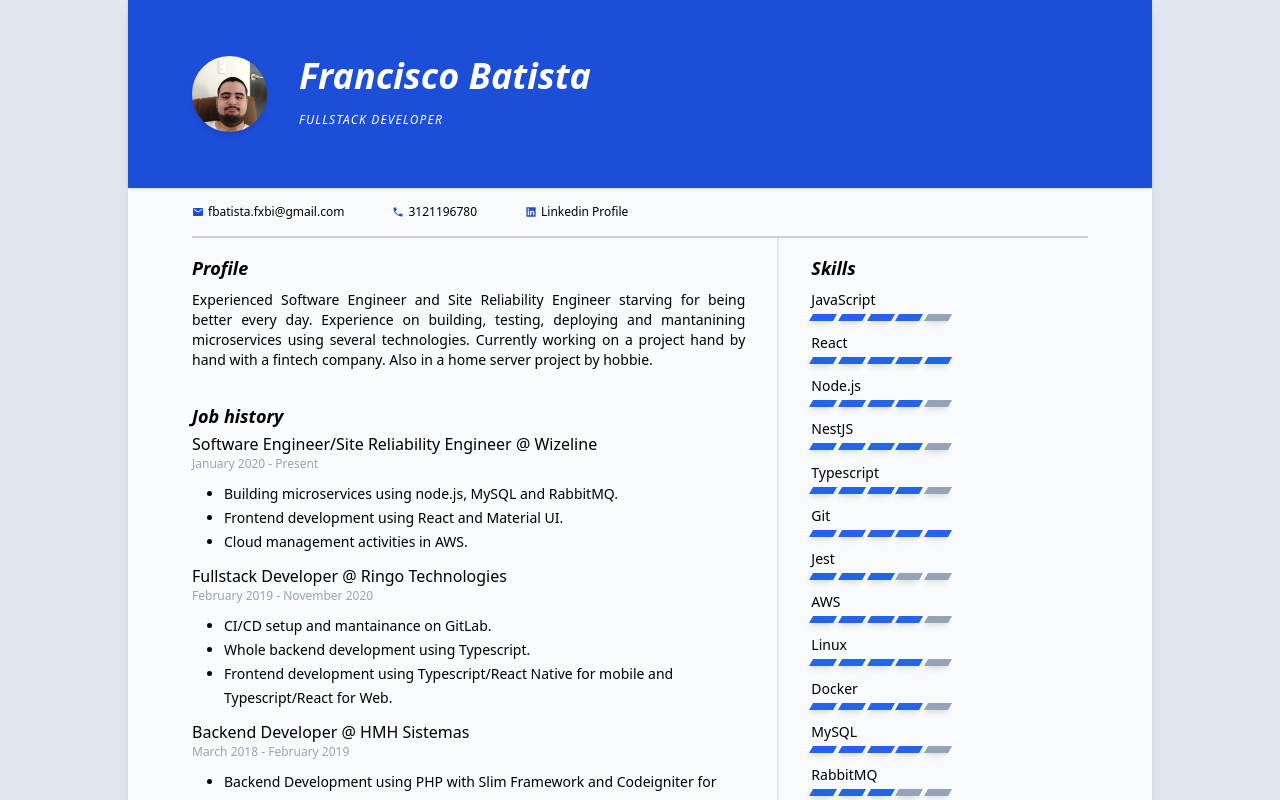
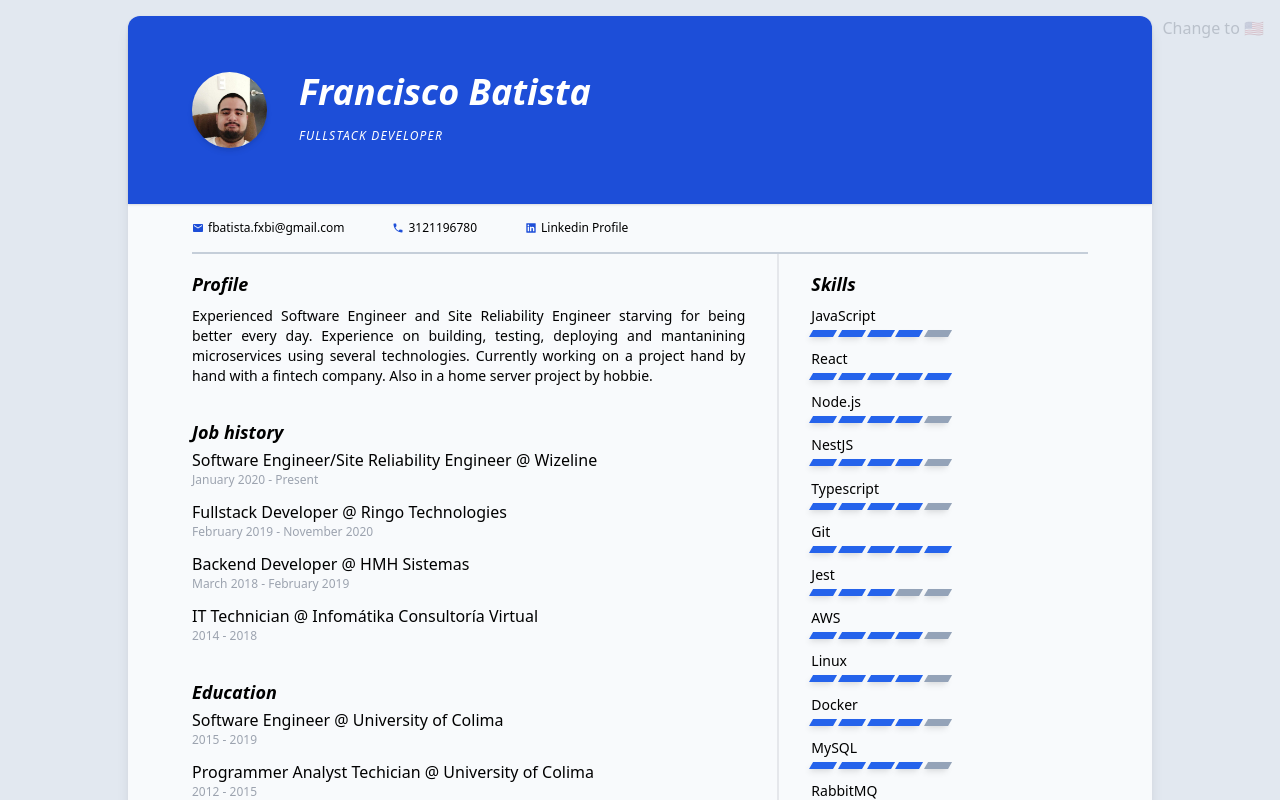
Before and after one commit to pacobatistadev/react.resume, a React (Vite) app: page / in a window 1280 px wide. Shown: the top 800 px of the page. Built offline with nearby package versions, Linux system fonts and the light colour scheme.

Commit message:
feat: implemented spanish translations

```diff
--- a/index.html
+++ b/index.html
@@ -4,7 +4,7 @@
     <meta charset="UTF-8" />
     <link rel="icon" type="image/svg+xml" href="/src/favicon.svg" />
     <meta name="viewport" content="width=device-width, initial-scale=1.0" />
-    <title>Vite App</title>
+    <title>Francisco's Resume</title>
   </head>
   <body>
     <div id="root"></div>
--- a/src/App.tsx
+++ b/src/App.tsx
@@ -13,6 +13,7 @@ import Header from "./components/Header";
 import Contact from "./components/Contact";
 import personalData from "./data/personalData";
 import profile from "./assets/profile.jpg";
+import LanguageSelector from "./components/LanguageSelector";
 
 function App() {
   const { t, i18n } = useTranslation();
@@ -22,9 +23,12 @@ function App() {
   };
 
   return (
-    <div>
-      <div className=" bg-slate-50 container mx-auto max-w-5xl shadow-lg min-h-screen">
-        <header className="bg-blue-700 px-16 py-14 flex flex-row shadow">
+    <div className="py-4">
+      <div className="fixed right-0 flex flex-col mr-4">
+        <LanguageSelector />
+      </div>
+      <div className=" bg-slate-50 container mx-auto max-w-5xl shadow-lg min-h-screen rounded-xl">
+        <header className="bg-blue-700 px-16 py-14 flex flex-row shadow rounded-t-xl">
           <img
             height={75}
             width={75}
--- a/src/components/Contact.tsx
+++ b/src/components/Contact.tsx
@@ -10,7 +10,7 @@ type ContactProps = {
 };
 
 const Contact: FC<ContactProps> = (props) => {
-  const { t } = useTranslation();
+  const { t, i18n } = useTranslation();
 
   const hrefValue = useMemo(() => {
     switch (props.type) {
@@ -29,7 +29,7 @@ const Contact: FC<ContactProps> = (props) => {
     }
 
     return props.value;
-  }, [props.type, props.value]);
+  }, [props.type, props.value, i18n.language]);
 
   return (
     <>
@@ -38,7 +38,7 @@ const Contact: FC<ContactProps> = (props) => {
       {props.type === "linkedin" && (
         <AiFillLinkedin className="mr-1 text-blue-700 " />
       )}
-      <a className="mr-4" href={hrefValue}>
+      <a className="mr-4" href={hrefValue} target='_blank'>
         {displayValue}
       </a>
     </>
--- a/src/components/HistoryEntry.tsx
+++ b/src/components/HistoryEntry.tsx
@@ -11,7 +11,7 @@ const HistoryEntry: FC<HistoryEntryProps> = ({ type, place }) => {
 
   const responsabilities = useMemo(() => {
     return (
-      i18n.getResource("en", "default", `${type}.${place}.responsabilities`) ?? []
+      i18n.getResource(i18n.language, "default", `${type}.${place}.responsabilities`) ?? []
     );
   }, [type, place, i18n.language]);
 
--- /dev/null
+++ b/src/components/LanguageSelector.tsx
@@ -0,0 +1,24 @@
+import { FC, useCallback, useMemo } from 'react'
+import { useTranslation } from 'react-i18next'
+
+const LanguageSelector: FC = () => {
+  const { t, i18n } = useTranslation()
+
+  const targetLang = useMemo(() => {
+    console.log(i18n.language)
+    if (i18n.language === 'en') return 'es'
+    return 'en'
+  }, [i18n.language])
+
+  const changeLang = useCallback(() => {
+    i18n.changeLanguage(targetLang)
+  }, [targetLang, i18n.changeLanguage])
+
+  return (
+    <button className='text-slate-800 opacity-20 hover:opacity-100 transition-opacity' onClick={changeLang}>
+      {t('misc.language_selector.change_to')} {t(`misc.language_selector.${targetLang}`)}
+    </button>
+  )
+}
+
+export default LanguageSelector
--- a/src/translations/en.ts
+++ b/src/translations/en.ts
@@ -2,7 +2,12 @@ const en = {
   default: {
     misc: {
       wip: 'Work in progress',
-      linkedin: 'Linkedin Profile'
+      linkedin: 'Linkedin Profile',
+      language_selector: {
+        change_to: 'Change to',
+        es: '🇲🇽',
+        en: '🇺🇸',
+      }
     },
     header: {
       title: 'Fullstack developer',
@@ -46,7 +51,7 @@ const en = {
         company: 'Infomátika Consultoría Virtual',
         timespan: '2014 - 2018',
         responsabilities: [
-          'Develop Ad-hoc systems using CONTPAQi APIs.',
+          'Integraton development for CONTPAQi software',
           'Maintenance on CONTPAQi software for several companies',
         ],
       },
@@ -67,7 +72,6 @@ const en = {
     references: {
       title: 'References',
       from: 'from',
-      linkedin: 'Linkedin profile'
     },
     skills: {
       title: 'Skills',
--- a/src/translations/es.ts
+++ b/src/translations/es.ts
@@ -1,7 +1,85 @@
 const es = {
   default: {
     misc: {
-      wip: 'Trabajo en progreso'
+      wip: 'Trabajo en progreso',
+      linkedin: 'Perfil de Linkedin',
+      language_selector: {
+        change_to: 'Cambiar a',
+        es: '🇲🇽',
+        en: '🇺🇸',
+      }
+    },
+    header: {
+      title: 'Desarrollador Fullstack',
+    },
+    profile: {
+      title: 'Acerca de mi',
+      body: 'Ingeniero de Software e Ingeniero de Confiabilidad de Sitio buscando todos los días ser cada vez mejor. Con experiencia construyendo, probando, desplegando y manteniendo microservicios utilizando distintas tecnologías. Actualmente trabajo codo a codo en un proyecto con una compañía fintech. También con un proyecto de servidor casero por diversión.',
+    },
+    job: {
+      title: "Historial de trabajo",
+      wizeline: {
+        title: 'Software Engineer/Site Reliability Engineer',
+        company: 'Wizeline',
+        timespan: 'Enero 2020 - Presente',
+        responsabilities: [
+          'Construcción de microservicios utilizando Node.JS, MySQL y RabbitMQ.',
+          'Desarrollo frontend utilizando React y Material UI.',
+          'Actividades de administración de nube de AWS.',
+        ],
+      },
+      ringo: {
+        title: 'Desarrollador Fullstack',
+        company: 'Ringo Technologies',
+        timespan: 'Febrero 2019 - Noviembre 2020',
+        responsabilities: [
+          'Instalación y mantenimiento de CI/CD en GitLab.',
+          'Desarrollo de backend completo con Typescript.',
+          'Desarrollo frontend utilizando Typescript/React Native para móviles y Typescript/React para web.',
+        ],
+      },
+      hmh: {
+        title: 'Desarrollador Backend',
+        company: 'HMH Sistemas',
+        timespan: 'Marzo 2018 - Febrero 2019',
+        responsabilities: [
+          'Desarrollo Backend utilizando PHP con Slim Framework y Codeigniter para diversos proyectos.',
+        ],
+      },
+      infomatika: {
+        title: 'Técnico de TI',
+        company: 'Infomátika Consultoría Virtual',
+        timespan: '2014 - 2018',
+        responsabilities: [
+          'Desarrollo de integraciones para sistemas CONTPAQi.',
+          'Mantenimiento de sistemas CONTPAQi para distintas empresas.',
+        ],
+      },
+    },
+    education: {
+      title: "Educación",
+      degree: {
+        title: 'Ingeniero de Software',
+        company: 'Universidad de Colima',
+        timespan: '2015 - 2019',
+      },
+      highscool: {
+        title: 'Técnico Analista Programador',
+        company: 'Universidad de Colima',
+        timespan: '2012 - 2015',
+      }
+    },
+    references: {
+      title: 'Referencias',
+      from: 'de',
+    },
+    skills: {
+      title: 'Habilidades',
+    },
+    languages: {
+      title: 'Idiomas',
+      en: 'Inglés',
+      es: 'Español',
     }
   }
 }
--- a/src/translations/index.ts
+++ b/src/translations/index.ts
@@ -17,7 +17,6 @@ i18n
   .use(LanguageDetector)
   .init({
     resources,
-    fallbackLng: 'en',
     ns: 'default',
     interpolation: {
       escapeValue: false
```
